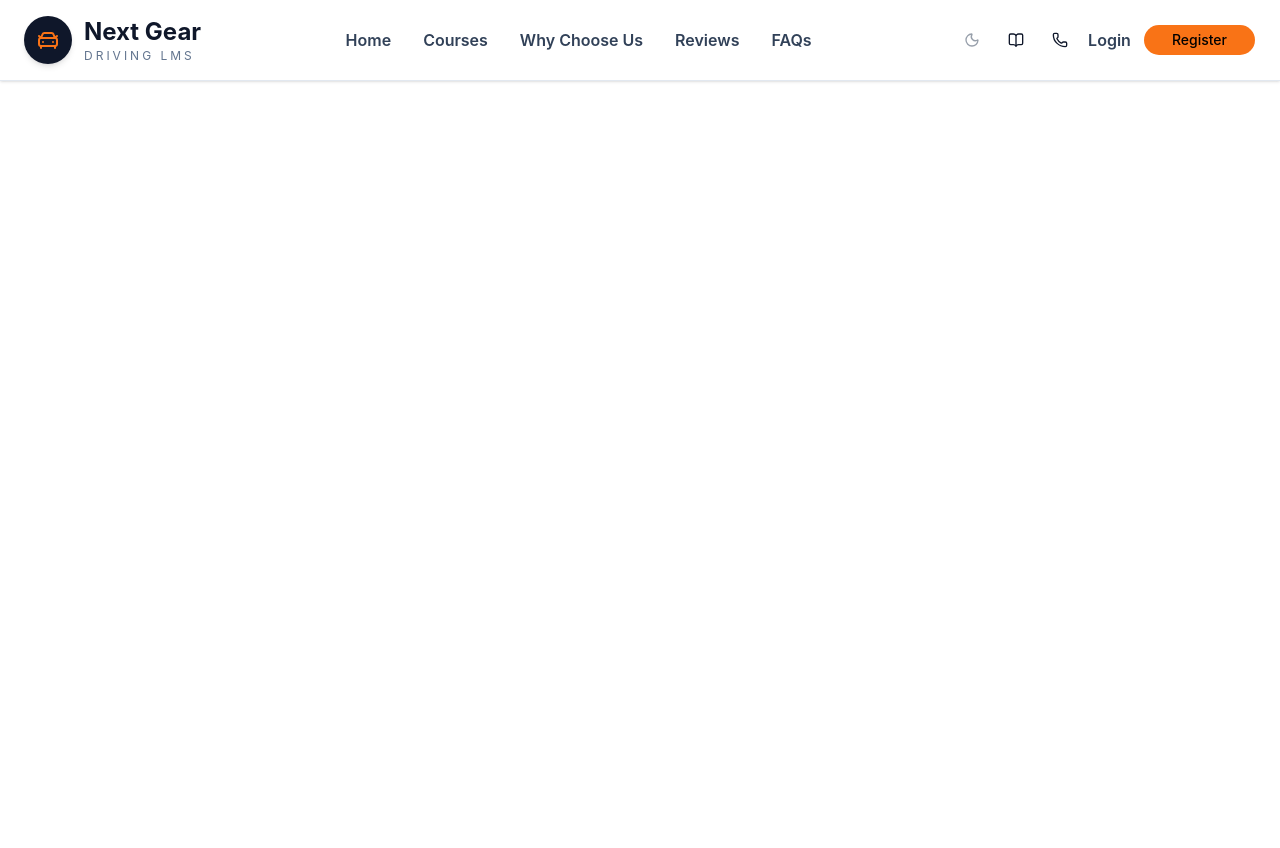
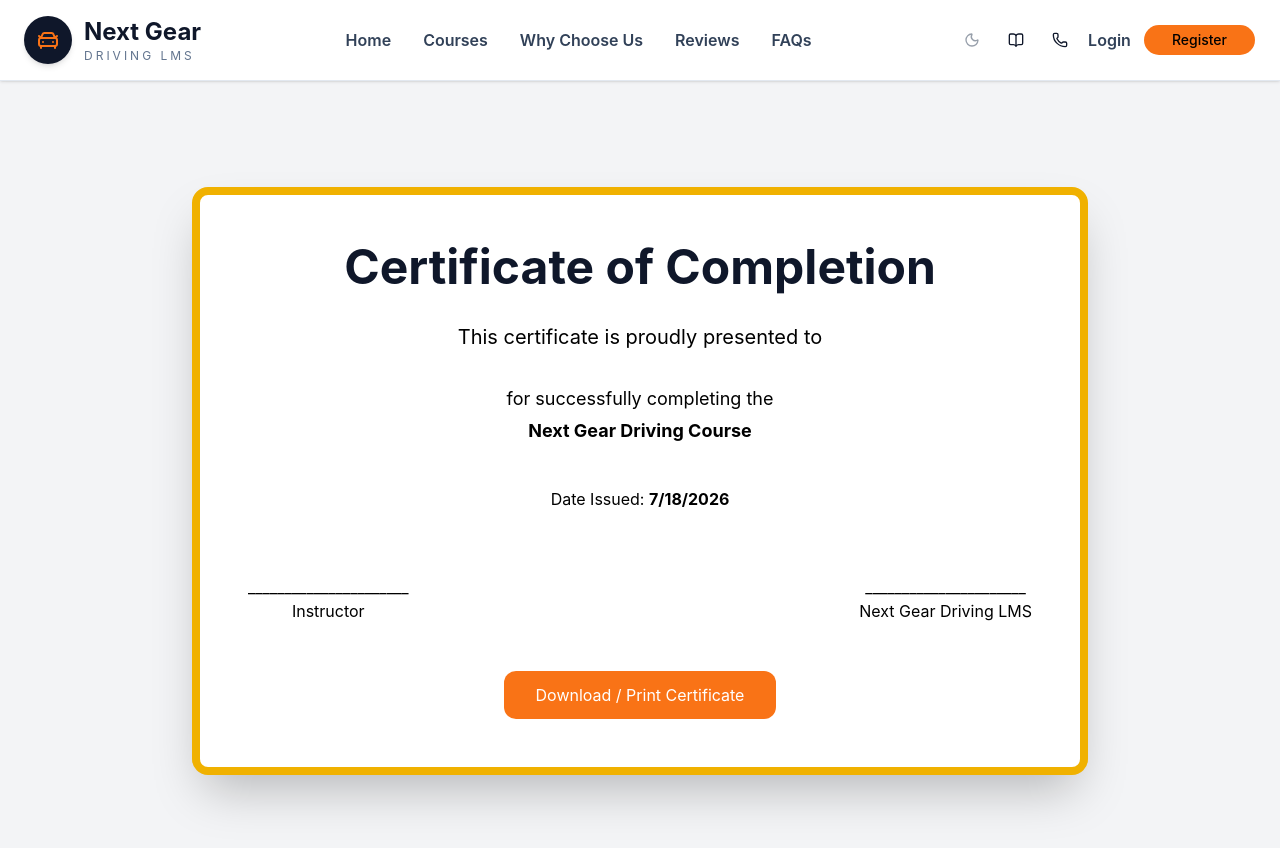
Before and after one commit to derrickweru73/next-gear-driving, a React (Vite) app: page /certificate in a window 1280 px wide. Shown: the top 848 px of the page. Before the commit the page ends 800 px from the top, so only its background shows below. Built offline with nearby package versions, Linux system fonts and the light colour scheme.

Commit message:
feat: add certificate

```diff
--- a/src/App.jsx
+++ b/src/App.jsx
@@ -32,6 +32,7 @@ import StudentPayment from "./pages/StudentPayment";
 import StudentNotification from "./pages/StudentNotifications";
 import AdminNotification from "./pages/AdminNotification";
 import BookingSuccess from "./pages/BookingSuccess";
+import Certificate from "./pages/Certificate";
 function App() {
   return (
     <>
@@ -64,6 +65,7 @@ function App() {
         <Route path="/student-notifications" element={<StudentNotification/>} />
         <Route path="/admin-notifications" element={<AdminNotification/>} />
         <Route path="/booking-success" element={<BookingSuccess/>} />
+        <Route path="/certificate" element={<Certificate/>} />
 
 
 
--- /dev/null
+++ b/src/pages/Certificate.jsx
@@ -0,0 +1,56 @@
+import { useAuth } from "@/context/AuthContext";
+
+const Certificate = () => {
+  const { user } = useAuth();
+
+  const today = new Date().toLocaleDateString();
+
+  return (
+    <div className="min-h-screen bg-gray-100 flex items-center justify-center p-8">
+      <div className="bg-white border-8 border-yellow-500 rounded-2xl shadow-2xl max-w-4xl w-full p-12 text-center">
+        <h1 className="text-5xl font-bold text-[#0F172A]">
+          Certificate of Completion
+        </h1>
+
+        <p className="mt-8 text-xl">This certificate is proudly presented to</p>
+
+        <h2 className="text-4xl font-bold text-[#F97316] mt-6">
+          {user?.fullName}
+        </h2>
+
+        <p className="mt-8 text-lg leading-8">
+          for successfully completing the
+          <br />
+          <strong>Next Gear Driving Course</strong>
+        </p>
+
+        <p className="mt-10">
+          Date Issued: <strong>{today}</strong>
+        </p>
+
+        <div className="mt-16 flex justify-between">
+          <div>
+            ______________________
+            <br />
+            Instructor
+          </div>
+
+          <div>
+            ______________________
+            <br />
+            Next Gear Driving LMS
+          </div>
+        </div>
+
+        <button
+          onClick={() => window.print()}
+          className="mt-12 bg-[#F97316] text-white px-8 py-3 rounded-xl"
+        >
+          Download / Print Certificate
+        </button>
+      </div>
+    </div>
+  );
+};
+
+export default Certificate;
--- a/src/pages/StudentDashboard.jsx
+++ b/src/pages/StudentDashboard.jsx
@@ -31,6 +31,8 @@ const [nextLesson, setNextLesson] = useState(null);
 const [payment, setPayment] = useState(null);
 const [booking, setBooking] = useState(null);
 const [practicalLessons, setPracticalLessons] = useState([]);
+
+const certificateReady = theoryResult?.passed;
 
 
 
@@ -337,6 +339,33 @@ const [practicalLessons, setPracticalLessons] = useState([]);
             </div>
           </div>
         </div>
+        {/* Certificate */}
+        <div className="mt-10 bg-white rounded-2xl shadow p-8">
+          <h2 className="text-2xl font-bold text-[#0F172A]">
+            Driving Certificate
+          </h2>
+
+          <p className="text-gray-600 mt-3">
+            Your certificate becomes available after you successfully complete
+            both the theory assessment and practical driving training.
+          </p>
+
+          {certificateReady ? (
+            <Link
+              to="/certificate"
+              className="inline-block mt-6 bg-green-600 hover:bg-green-700 text-white px-6 py-3 rounded-xl font-semibold"
+            >
+              View Certificate
+            </Link>
+          ) : (
+            <button
+              disabled
+              className="mt-6 bg-gray-300 text-gray-600 px-6 py-3 rounded-xl cursor-not-allowed"
+            >
+              Certificate Locked
+            </button>
+          )}
+        </div>
       </main>
     </div>
   );
```
